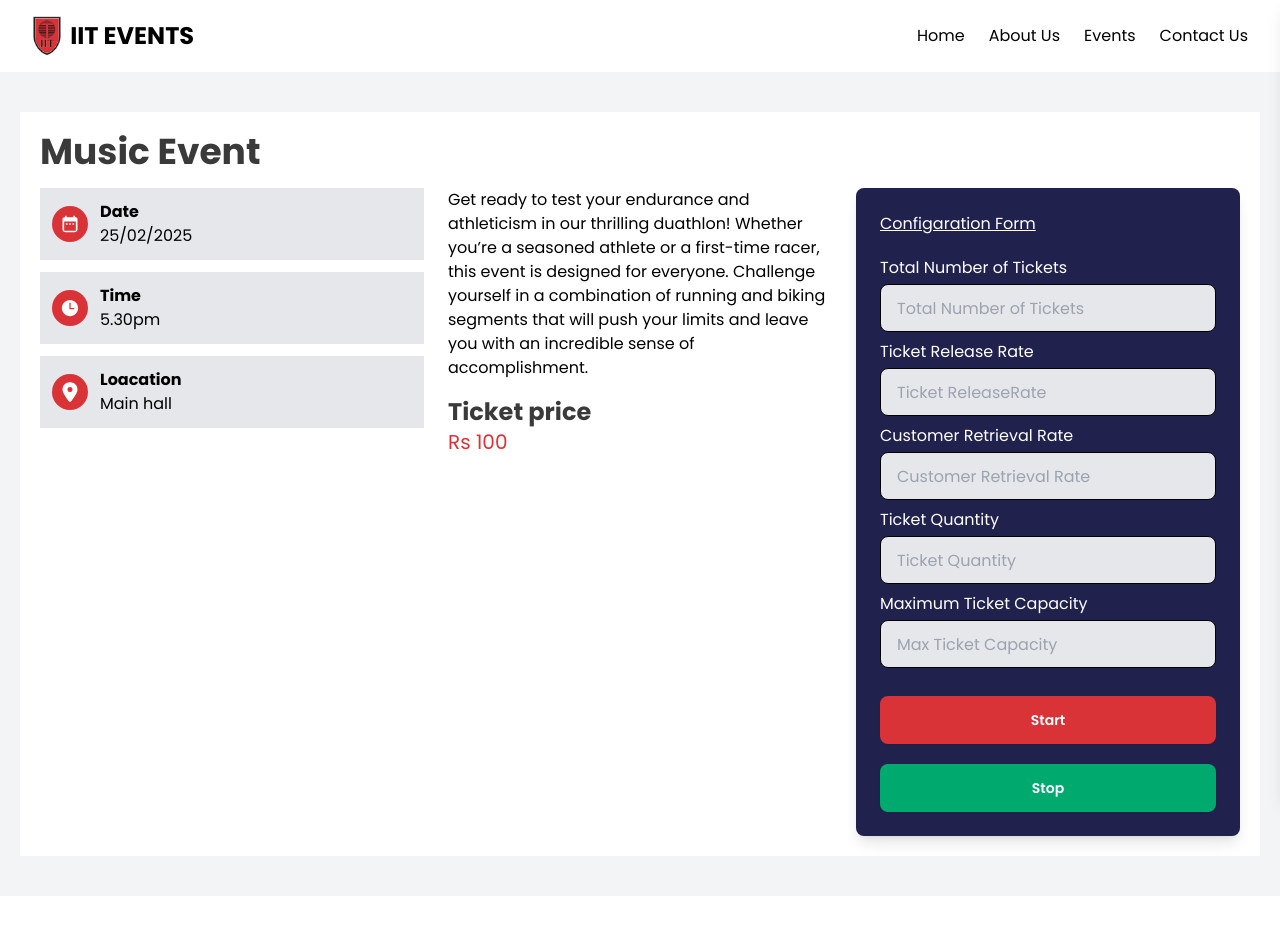
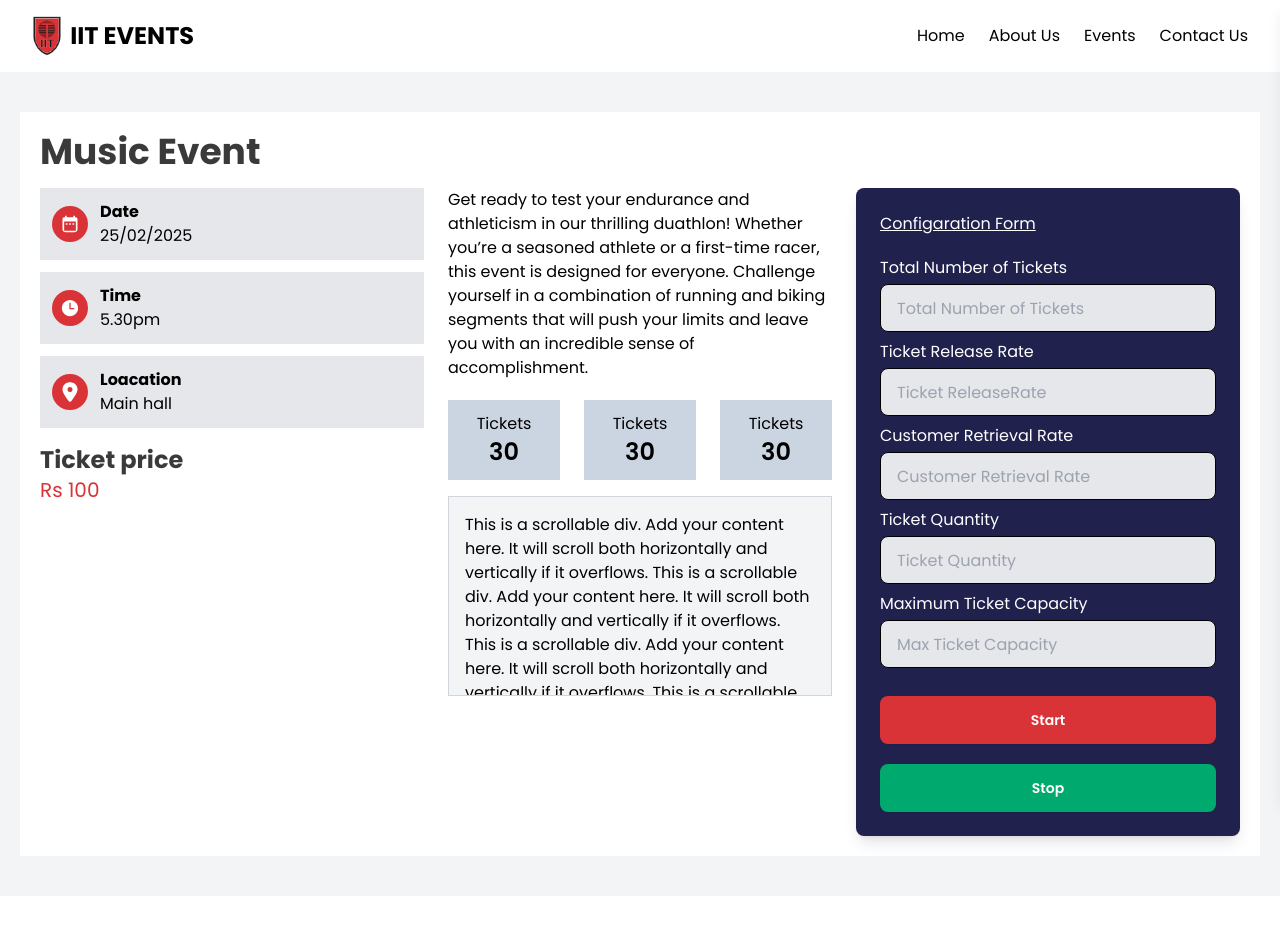
Before and after one commit to Dinethchathurya/Real-Time-Event-Ticketing-System, a React (Create React App) app in the folder Frontend-React/: page /eventdetails in a window 1280 px wide. Shown: the top 938 px of the page. Built offline with nearby package versions, Linux system fonts and the light colour scheme.

Commit message:
Event Details card

```diff
--- a/Frontend-React/src/Components/Upcoming.jsx
+++ b/Frontend-React/src/Components/Upcoming.jsx
@@ -8,30 +8,14 @@ function Upcoming() {
         <h1 className="text-center pb-10">Upcoming Events</h1>
 
         <div className="grid grid-cols-1 md:grid-cols-2  xl:grid-cols-3 gap-4 c">
+
           <EventCard
             image="https://img.daisyui.com/images/stock/photo-1606107557195-0e29a4b5b4aa.webp"
             title="Musical Show"
             price="200"
             location="Main Entrance"
           />
-          <EventCard
-            image="https://img.daisyui.com/images/stock/photo-1606107557195-0e29a4b5b4aa.webp"
-            title="Art Exhibition"
-            price="150"
-            location="Art Hall"
-          />
-          <EventCard
-            image="https://img.daisyui.com/images/stock/photo-1606107557195-0e29a4b5b4aa.webp"
-            title="Art Exhibition"
-            price="150"
-            location="Art Hall"
-          />
-          <EventCard
-            image="https://img.daisyui.com/images/stock/photo-1606107557195-0e29a4b5b4aa.webp"
-            title="Art Exhibition"
-            price="150"
-            location="Art Hall"
-          />
+
         </div>
       </div>
     </div>
--- a/Frontend-React/src/pages/Event.jsx
+++ b/Frontend-React/src/pages/Event.jsx
@@ -1,4 +1,4 @@
-import React from 'react'
+import React from "react";
 import EventCard from "../Components/EventCard";
 
 function Event() {
@@ -14,29 +14,10 @@ function Event() {
             price="200"
             location="Main Entrance"
           />
-          <EventCard
-            image="https://img.daisyui.com/images/stock/photo-1606107557195-0e29a4b5b4aa.webp"
-            title="Art Exhibition"
-            price="150"
-            location="Art Hall"
-          />
-          <EventCard
-            image="https://img.daisyui.com/images/stock/photo-1606107557195-0e29a4b5b4aa.webp"
-            title="Art Exhibition"
-            price="150"
-            location="Art Hall"
-          />
-          <EventCard
-            image="https://img.daisyui.com/images/stock/photo-1606107557195-0e29a4b5b4aa.webp"
-            title="Art Exhibition"
-            price="150"
-            location="Art Hall"
-          />
         </div>
       </div>
     </div>
-
-  )
+  );
 }
 
-export default Event
+export default Event;
--- a/Frontend-React/src/pages/EventDetails.jsx
+++ b/Frontend-React/src/pages/EventDetails.jsx
@@ -1,30 +1,32 @@
 import React, { useState } from "react";
 import { MdDateRange } from "react-icons/md";
 import EventDetailsCard from "../Components/EventDetailsCard";
-import {useForm} from "react-hook-form";
+import { useForm } from "react-hook-form";
 import axios from "axios";
 
-
-function stop (event) {
+function stop(event) {
   console.log("cliked");
 }
 
-function EventDetails()  {
-
-
-  const { register, handleSubmit, watch, formState: { errors } } = useForm();
+function EventDetails() {
+  const {
+    register,
+    handleSubmit,
+    watch,
+    formState: { errors },
+  } = useForm();
   const onSubmit = (data) => {
     console.log("Form data:", data);
     // Send form data to backend (Node.js) on start button click
-    axios.post("http://localhost:5001/start", data)
-      .then(response => {
+    axios
+      .post("http://localhost:5001/start", data)
+      .then((response) => {
         console.log("Start response:", response.data);
       })
-      .catch(error => {
+      .catch((error) => {
         console.error("Error in start request:", error);
       });
   };
-
 
   return (
     <div className="bg-gray-100 py-10">
@@ -40,6 +42,8 @@ function EventDetails()  {
                   time="5.30pm"
                   location="Main hall"
                 />
+                <h2 className="text-2xl mt-4">Ticket price</h2>
+                <p className="text-xl font-normal text-primary">Rs 100</p>
               </div>
               <div className="w-full md:w-1/3 mt-4">
                 <p>
@@ -50,17 +54,54 @@ function EventDetails()  {
                   segments that will push your limits and leave you with an
                   incredible sense of accomplishment.
                 </p>
-                <h2 className="text-2xl mt-4">Ticket price</h2>
-                <p className="text-xl font-normal text-primary">Rs 100</p>
+
+                <div className="flex flex-row gap-6 mt-5">
+                  <div className="w-1/3 bg-slate-300 justify-center flex flex-col items-center p-3">
+                    <p>Tickets</p>
+                    <p className="text-2xl font-semibold">30</p>
+                  </div>
+                  <div className="w-1/3 bg-slate-300 justify-center flex flex-col items-center p-3">
+                    <p>Tickets</p>
+                    <p className="text-2xl font-semibold">30</p>
+                  </div>
+                  <div className="w-1/3 bg-slate-300 justify-center flex flex-col items-center p-3">
+                    <p>Tickets</p>
+                    <p className="text-2xl font-semibold">30</p>
+                  </div>
+                </div>
+                <div className="w-full h-[200px] overflow-auto border border-gray-300 mt-4">
+                  <div className="w-full h-[200px] bg-gray-100">
+                    <p className="p-4">
+                      This is a scrollable div. Add your content here. It will
+                      scroll both horizontally and vertically if it overflows.
+                      This is a scrollable div. Add your content here. It will
+                      scroll both horizontally and vertically if it overflows.
+                      This is a scrollable div. Add your content here. It will
+                      scroll both horizontally and vertically if it overflows.
+                      This is a scrollable div. Add your content here. It will
+                      scroll both horizontally and vertically if it overflows.
+                      This is a scrollable div. Add your content here. It will
+                      scroll both horizontally and vertically if it overflows.
+                      This is a scrollable div. Add your content here. It will
+                      scroll both horizontally and vertically if it overflows.
+                      This is a scrollable div. Add your content here. It will
+                      scroll both horizontally and vertically if it overflows.
+                    </p>
+                  </div>
+                </div>
               </div>
               <div className="w-full md:w-1/3">
-
                 <div className="bg-secondary p-6 rounded-lg shadow-lg w-full text-white max-md:mb-10 mt-4">
                   <div>
-                  <label htmlFor="name" className="block mb-1 underline">Configaration Form</label>
+                    <label htmlFor="name" className="block mb-1 underline">
+                      Configaration Form
+                    </label>
                   </div>
                   <form onSubmit={handleSubmit(onSubmit)}>
-                    <label htmlFor="numberOfTickets" className="block mb-1 mt-5">
+                    <label
+                      htmlFor="numberOfTickets"
+                      className="block mb-1 mt-5"
+                    >
                       Total Number of Tickets
                     </label>
                     <input
@@ -116,7 +157,6 @@ function EventDetails()  {
                     >
                       Start
                     </button>
-
                   </form>
                   <button
                     onClick={stop}
--- /dev/null
+++ b/Frontend-React/src/pages/temp.jsx
@@ -0,0 +1,17 @@
+<div className="overflow-x-auto">
+  <table className="table table-xs table-pin-rows table-pin-cols">
+    <thead>
+      <tr>
+        <th></th>
+        <td>Name</td>
+        <td>Job</td>
+        <td>company</td>
+        <td>location</td>
+        <td>Last Login</td>
+        <td>Favorite Color</td>
+        <th></th>
+      </tr>
+    </thead>
+
+  </table>
+</div>;
```
Also changed, not shown: 1 other file (tests, documents, lock files or other folders). Lines whose indentation alone changed are shown as unchanged.
